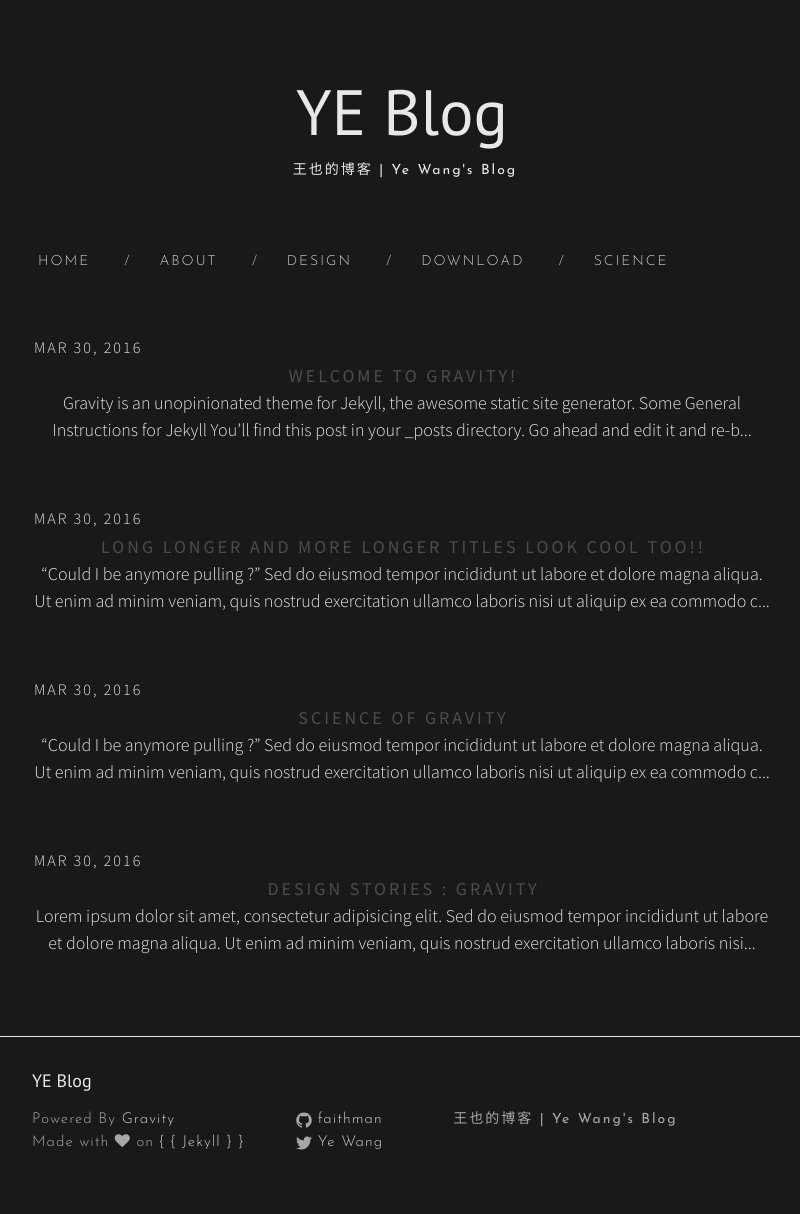
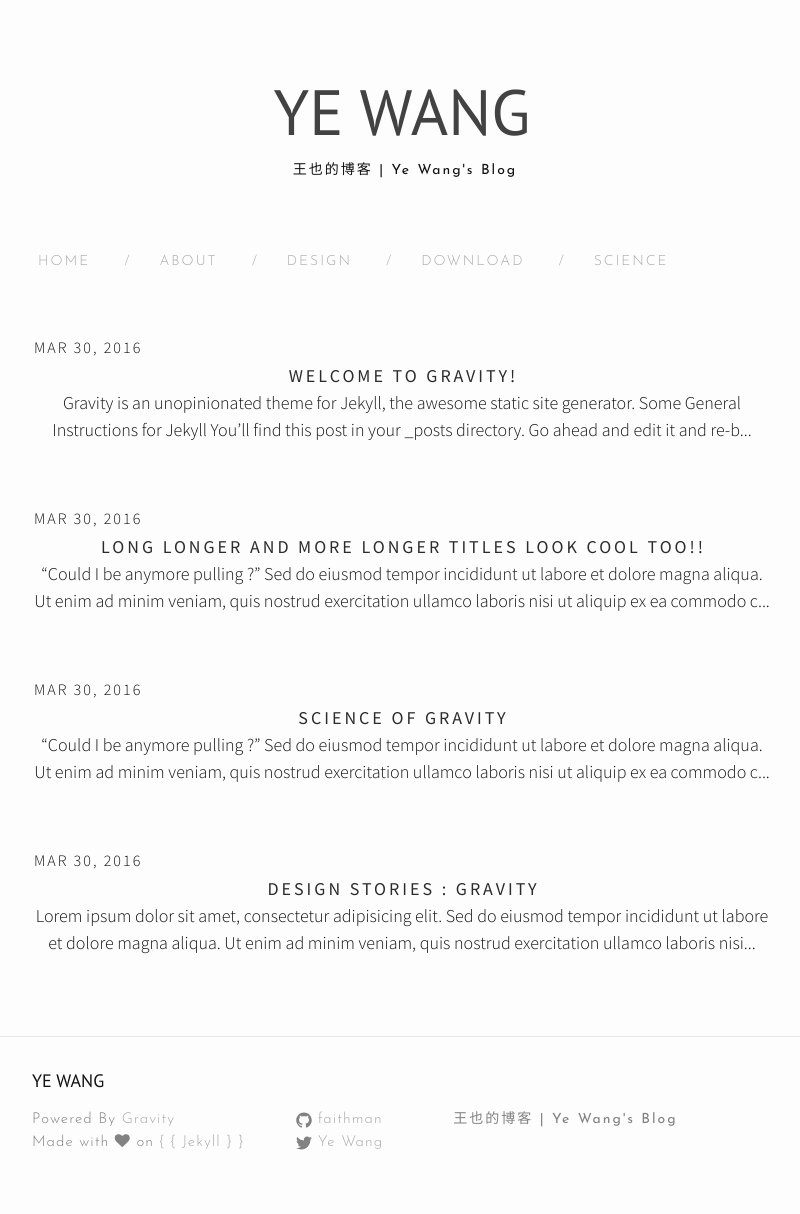
Before and after one commit to faithman/faithman.github.io, a Jekyll site: the page built from index.html, in a window 1280 px wide. Shown: the whole page, without its empty margins (238-1038 px from the left). Built offline with Jekyll 4.4.1, drawn with Linux system fonts in a browser that asks for light colours; nearby versions of some CDN libraries; the list of posts is cut into pages by our own code.

Commit message:
change title to name

```diff
--- a/_config.yml
+++ b/_config.yml
@@ -6,7 +6,7 @@
 # 'jekyll serve'. If you change this file, please restart the server process.
 
 # Site settings
-title: YE Blog
+title: YE WANG
 email: yewangfaith@gmail.com
 description: 王也的博客 | Ye Wang's Blog
 baseurl: "" # the subpath of your site, e.g. /blog
@@ -14,7 +14,7 @@ url: "https://faithman.github.io" # the base hostname & protocol for your site
 twitter_username: Ye Wang
 github_username:  faithman
 paginate: 5
-theme-dark: true #Set to true to change to dark website theme
+theme-dark: false #Set to true to change to dark website theme
 
 plugins: [jekyll-paginate, kramdown]
 # Build settings
```
